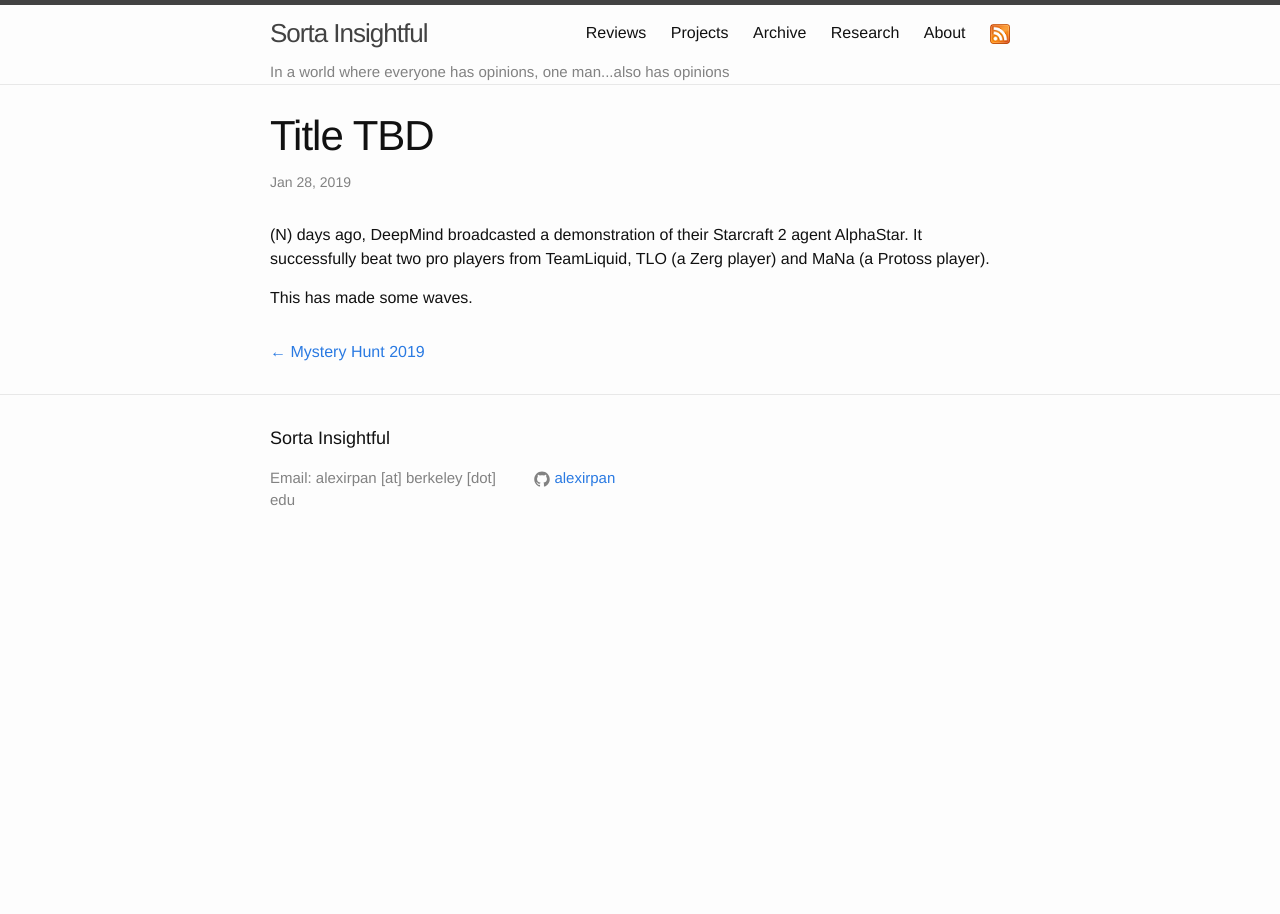
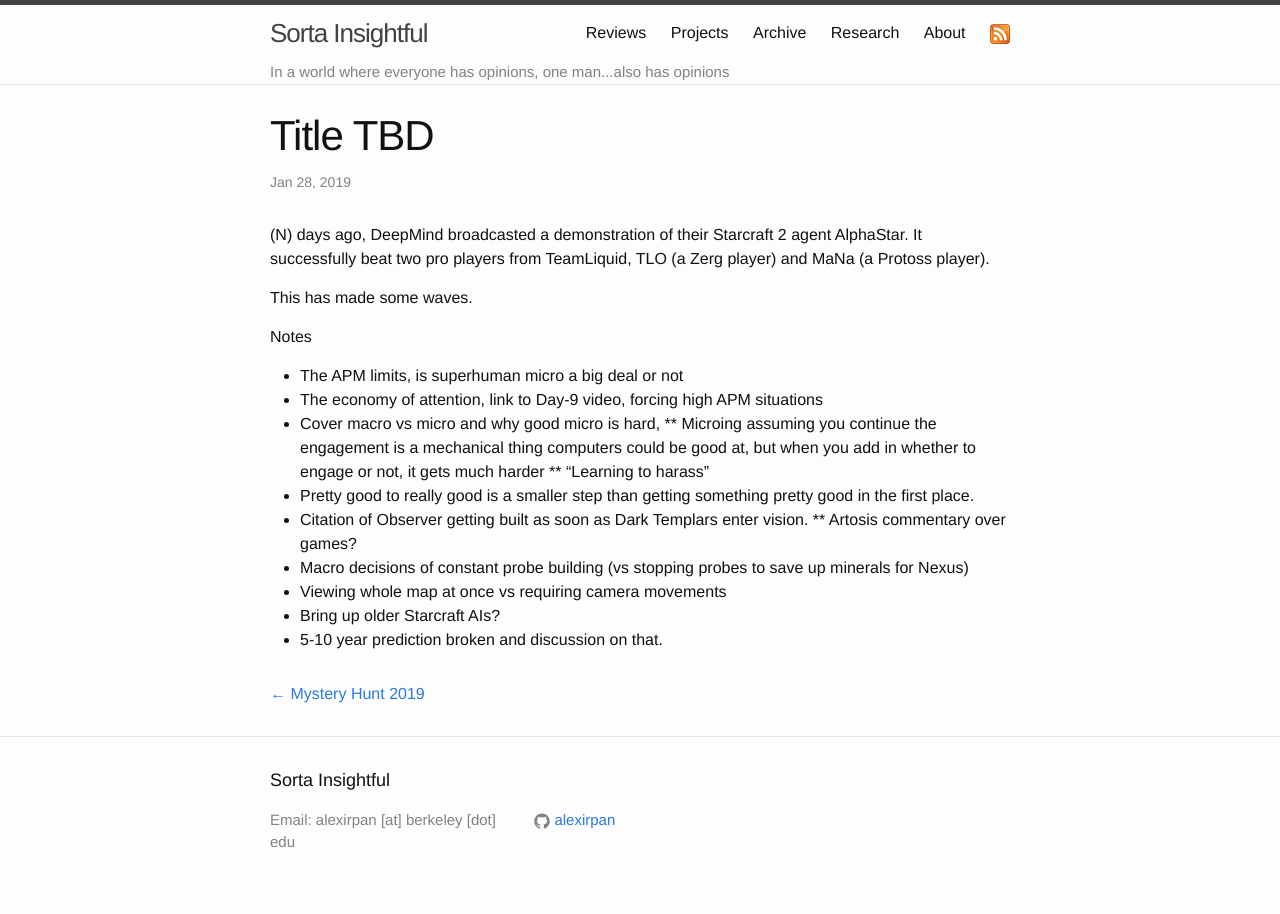
Before and after one commit to alexirpan/alexirpan.github.io, a Jekyll site: the page built from _posts/2019-01-28-alphastar.markdown, in a window 1280 px wide. Built offline with Jekyll 4.4.1, drawn with Linux system fonts in a browser that asks for light colours; nearby versions of some CDN libraries.

Commit message:
Adding rough outline

```diff
--- a/_posts/2019-01-28-alphastar.markdown
+++ b/_posts/2019-01-28-alphastar.markdown
@@ -9,3 +9,21 @@
 player) and MaNa (a Protoss player).
 
 This has made some waves.
+
+Notes
+* The APM limits, is superhuman micro a big deal or not
+* The economy of attention, link to Day-9 video, forcing high APM situations
+* Cover macro vs micro and why good micro is hard,
+** Microing assuming you continue the engagement is a mechanical thing computers
+could be good at, but when you add in whether to engage or not, it gets much
+harder
+** "Learning to harass"
+* Pretty good to really good is a smaller step than getting something pretty
+  good in the first place.
+* Citation of Observer getting built as soon as Dark Templars enter vision.
+** Artosis commentary over games?
+* Macro decisions of constant probe building (vs stopping probes to save up
+  minerals for Nexus)
+* Viewing whole map at once vs requiring camera movements
+* Bring up older Starcraft AIs?
+* 5-10 year prediction broken and discussion on that.
```
